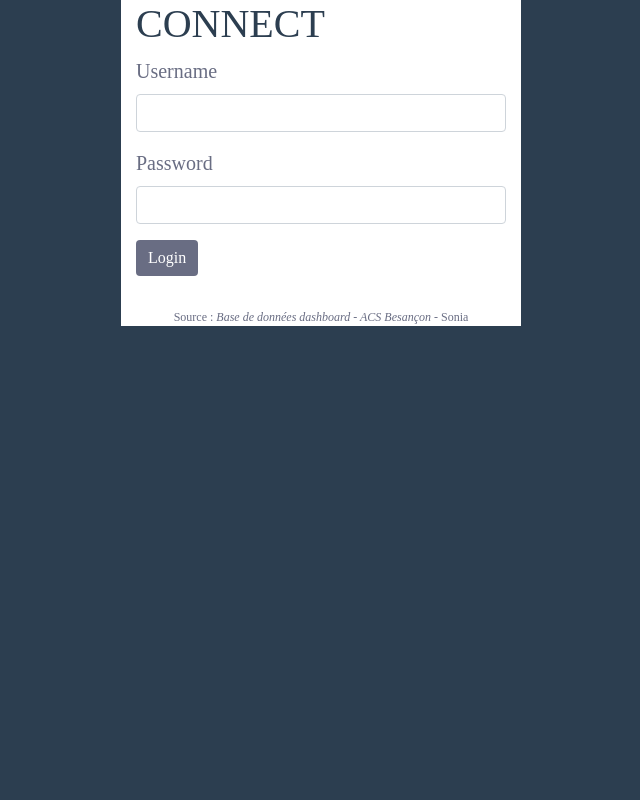
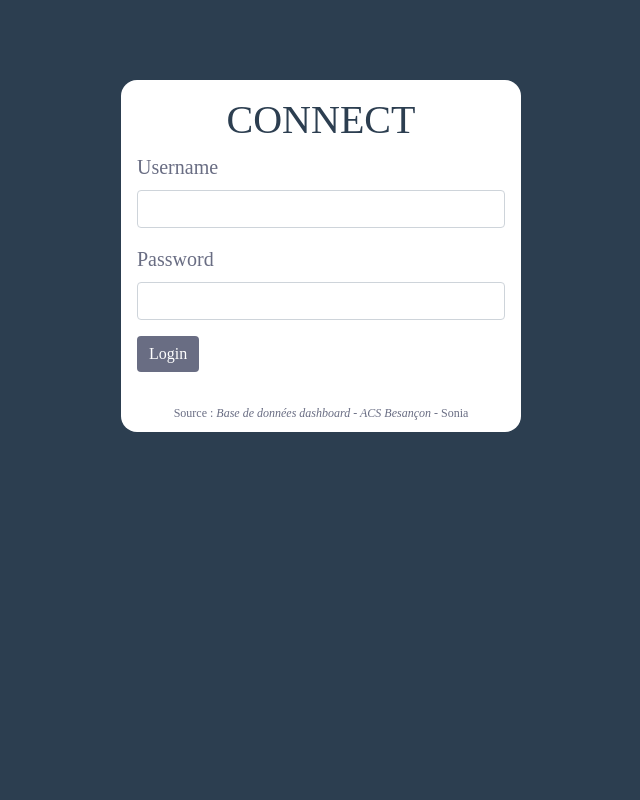
Before and after one commit to sawkea/dashboard-php, a PHP site: page / in a window 1280 px wide. Shown: the whole page, without its empty margins (319-959 px from the left). Run offline with PHP 8.4, Linux system fonts and the light colour scheme; some libraries are stand-ins or nearby versions; some web fonts are replaced.

Commit message:
Updates form login and css

```diff
--- a/add.php
+++ b/add.php
@@ -125,8 +125,10 @@
                 <input type="text" class="form-control" id="brand" name="brand">
             </div>
         </div>
-
-        <button type="submit" class="btn btn-primary">Add</button>
+        <div class="d-flex btn-header align-items-center justify-content-between">
+            <a href="listing.php"><span class="far fa-arrow-alt-circle-left"></span></a>
+            <button type="submit" class="btn btn-primary">Add</button>
+        </div>
         </form>
 
     <?php include 'footer.php';?>
--- a/delete.php
+++ b/delete.php
@@ -12,5 +12,5 @@
 
         $sth->execute();
 
-        header('Location: index.php');
+        header('Location: listing.php');
     }
--- a/edit.php
+++ b/edit.php
@@ -169,8 +169,10 @@
                 <input type="text" class="form-control" id="brand" name="brand" value="<?=$brand;?>">
             </div>
         </div>
-
-        <button type="submit" class="btn btn-primary">Edit</button>
+        <div class="d-flex btn-header align-items-center justify-content-between">
+            <a href="listing.php"><span class="far fa-arrow-alt-circle-left"></span></a>
+            <button type="submit" class="btn btn-primary">Edit</button>
+        </div>
 
             <?php
             // pour modifier et non pas ajouter
--- a/index.php
+++ b/index.php
@@ -10,10 +10,11 @@ session_start();
 <?php include 'header.php';?>
 
 <body>
+    <div class="backg-login">
         <div id="form-login">
             <!-- Form-login -->
-        <div class="container">
-            <h1>CONNECT</h1>
+            <div class="login">
+                <h1 class="text-center">CONNECT</h1>
                 <form action="check-login.php" method="POST">
                     <div class="form-group">
                         <label for="username">Username</label>
@@ -29,7 +30,7 @@ session_start();
                         if(isset($_GET['erreur'])){
                             $err = $_GET['erreur'];
                             if($err==1 || $err==2)
-                            echo "<p style='color:red'>Utilisateur ou mot de passe incorrect</p>";
+                                echo "<div class='logged-user color-incorrect text-center'><p>Incorrect user or password</p></div>";
                         }
                     ?>
 
@@ -39,5 +40,6 @@ session_start();
             <?php include 'footer.php';?>
             </div>
         </div>
+    </div>
 </body>
 </html>
--- a/style.css
+++ b/style.css
@@ -5,6 +5,7 @@
   --color-h2: #39444E;
   --color-action-hover:	#21c2f8;
   --color-action: #696d83;
+  --color-incorrect: rgb(212, 5, 5);
 }
 
 h1, h2 {
@@ -23,9 +24,22 @@ h2 {
   font-size: 1.375rem;
 }
 
+.mr-bottom1 {
+  margin-bottom: 1rem;
+}
+
 .thead-dark tr:nth-child(1) {
   background-color: var(--color-table-header);
   color: var(--color-text-header);
+}
+
+.logged-user {
+  font-weight: 500;
+  color: var(--color-action);
+}
+
+.color-incorrect {
+  color: var(--color-incorrect);
 }
 
 .btn-primary {
@@ -40,10 +54,16 @@ h2 {
 
 span {
   color: var(--color-action);
+  font-size: 1.25rem;
 }
 
 span:hover {
   color: var(--color-action-hover);
+}
+
+.btn-header span {
+  font-size: 2rem;
+  margin-right: 1rem;
 }
 
 footer > p {
@@ -54,24 +74,34 @@ footer > p {
   margin-top: 2rem;
 }
 
-#form-login {
+.backg-login {
   background-color: var(--color-table-header);
   height: 100vh;
 }
-#form-login .container {
+
+#form-login {
+  position: absolute;
+  top: 10%;
+  width: 100%;
+}
+#form-login .login {
   background-color: white;
-  border-radius: 5deg;
+  border-radius: 1rem;
   max-width: 25rem;
   font-family: var(--font-principal);
+  height: 22rem;
+  margin-left: auto;
+  margin-right: auto;
+  padding: 1rem;
 }
-#form-login .container h1 {
+#form-login .login h1 {
   margin-top: 0;
 }
-#form-login .container label {
+#form-login .login label {
   font-size: 1.25rem;
   color: var(--color-action);
 }
-#form-login .container .error {
+#form-login .login .error {
   color: red;
   text-align: center;
 }
--- a/style.scss
+++ b/style.scss
@@ -6,24 +6,35 @@
 	--color-h2: 	        #39444E;
     --color-action-hover : 	#21c2f8;
     --color-action:         #696d83;
+    --color-incorrect:      rgb(212, 5, 5);
 }
 // Principal
 h1, h2{font-family: var(--font-principal);}
 h1{color: var(--color-table-header);margin-top:2rem;}
 h2{color:var(--color-h2); margin-left: 1rem; align-items: center; font-size: 1.375rem;}
+.mr-bottom1{margin-bottom:1rem;}
 
 // class entete
 .thead-dark tr:nth-child(1) {
     background-color: var(--color-table-header);
     color:var(--color-text-header);
 }
+// user connected phrase
+.logged-user{
+    font-weight: 500;
+    color: var(--color-action);
+}
+.color-incorrect{
+    color: var(--color-incorrect);
+}
 
 // buttons
 .btn-primary{background-color: var(--color-action);border:none;}
 .btn-primary:hover{background-color: var(--color-action-hover);border:none;}
 // buttons action edit and trash
-span{color: var(--color-action);}
+span{color: var(--color-action); font-size: 1.25rem;}
 span:hover{color: var(--color-action-hover);}
+.btn-header span{ font-size: 2rem;margin-right:1rem;}
 
 // footer
 footer > p{
@@ -35,16 +46,26 @@ footer > p{
 }
 
 // Form-login
-#form-login{
+.backg-login{
     background-color: var(--color-table-header);
     height: 100vh;
+}
+#form-login{
+    position: absolute;
+    top: 10%;
+    width: 100%;
 
-    .container{
+    .login{
         h1{margin-top:0;}
         background-color: white;
-        border-radius: 5deg;
+        border-radius: 1rem;
         max-width: 25rem;
         font-family: var(--font-principal);
+        height: 22rem;
+        margin-left: auto;
+        margin-right: auto;
+        padding: 1rem;
+
 
         label{
             font-size: 1.25rem;
```
Also changed, not shown: listing.php (+16 -8 lines), 1 other file. Lines whose indentation alone changed are shown as unchanged.
